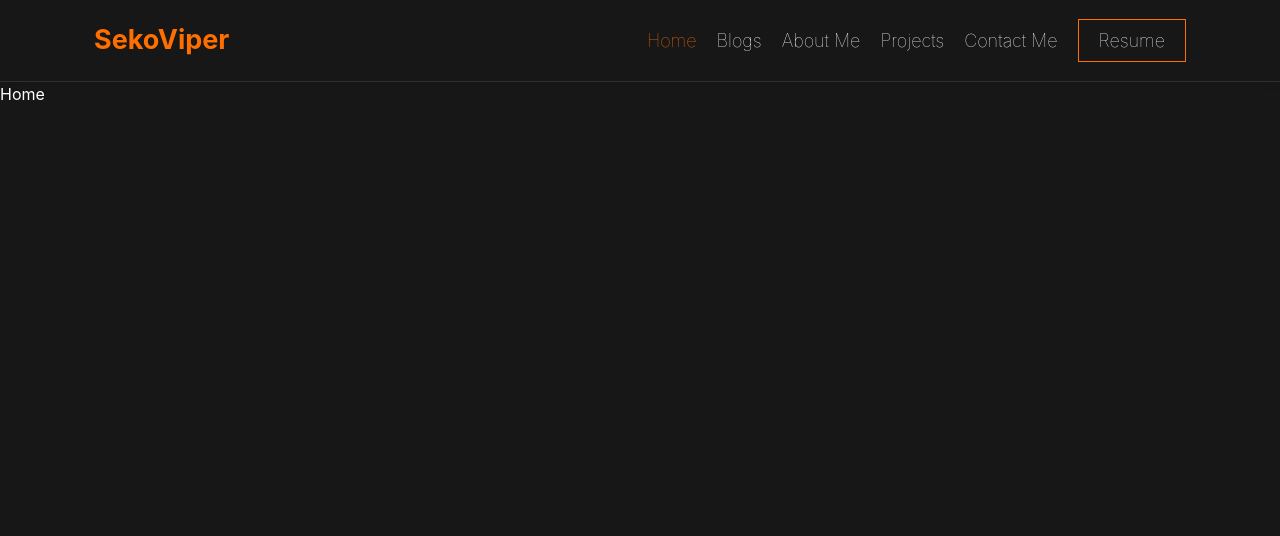
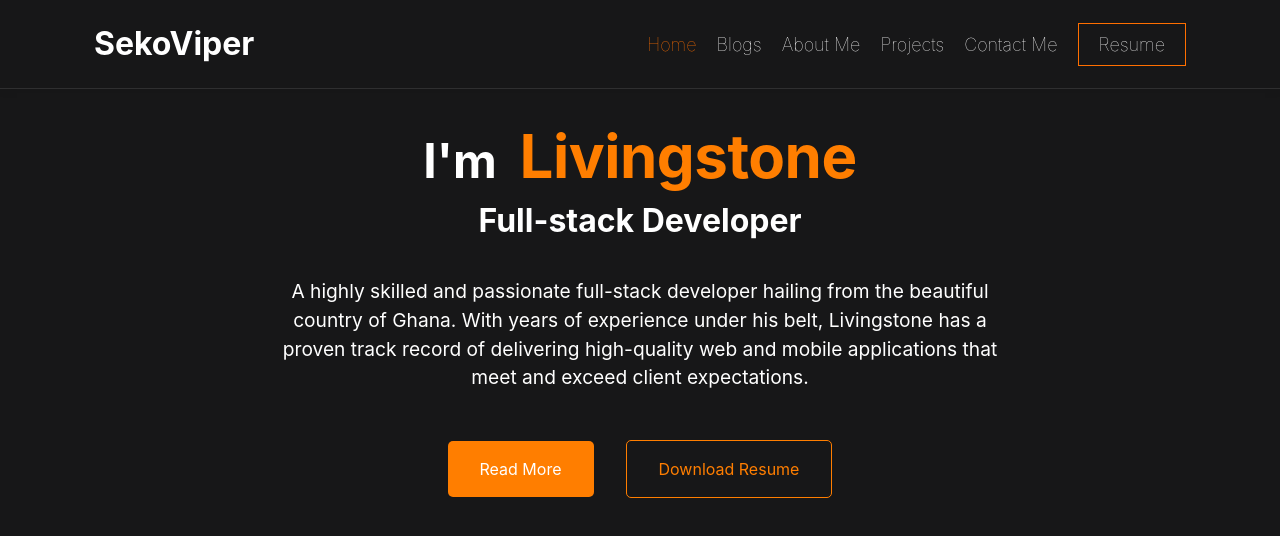
Before and after one commit to SekoViper/seko, a React (Create React App) app: page / in a window 1280 px wide. Shown: the top 536 px of the page. Built offline with nearby package versions, Linux system fonts and the light colour scheme.

Commit message:
Modify file.'

```diff
--- a/src/components/header/Nav.jsx
+++ b/src/components/header/Nav.jsx
@@ -19,9 +19,7 @@ const Nav = () => {
       <ul>
         <div>
           <li>
-            <NavLink exact to="/" className="logo-link">
-              <h2 className="logo">SekoViper</h2>
-            </NavLink>
+            <h2 className="logo">SekoViper</h2>
           </li>
         </div>
         {/* mobile menu */}
--- a/src/components/home/Home.jsx
+++ b/src/components/home/Home.jsx
@@ -1,7 +1,27 @@
 import React from 'react';
+import './home.css';
 
 const Home = () => (
-  <div>Home</div>
+  <div className="home-container">
+    <div>
+      <h1>
+        I&apos;m &nbsp;
+        <span className="firstname">Livingstone</span>
+      </h1>
+      <h2>Full-stack Developer</h2>
+    </div>
+    <p>
+      A highly skilled and passionate full-stack developer
+      hailing from the beautiful country of Ghana. With years of
+      experience under his belt, Livingstone has a proven track
+      record of delivering high-quality web and mobile
+      applications that meet and exceed client expectations.
+    </p>
+    <div>
+      <button type="button" className="btn-primary">Read More</button>
+      <button type="button" className="btn-secondary">Download Resume</button>
+    </div>
+  </div>
 );
 
 export default Home;
```
